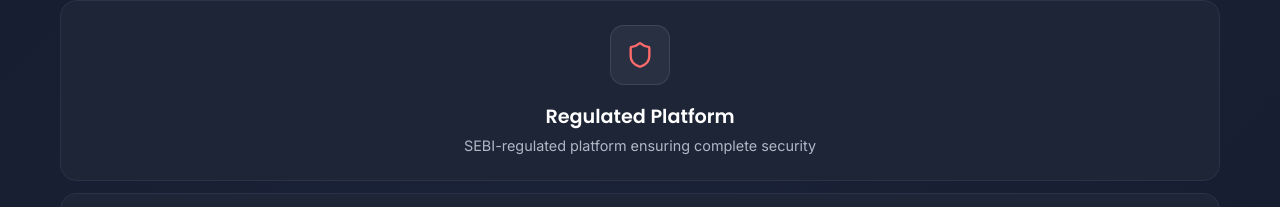
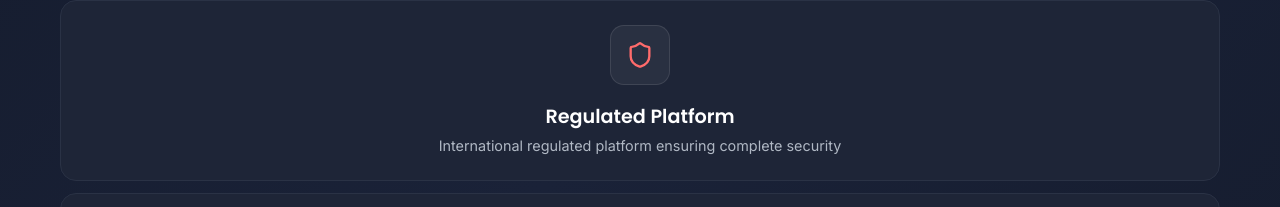
Before and after one commit to lokigit07/stockkida, a React (Vite) app: page / in a window 1280 px wide. Shown: the part 1820-2027 px from the top of the page. Built offline with nearby package versions, Linux system fonts and the light colour scheme; the HTML template or start-up script is replaced by a standard one.

Commit message:
Update Features.jsx

```diff
--- a/src/components/Features.jsx
+++ b/src/components/Features.jsx
@@ -19,7 +19,7 @@
     {
       icon: <Shield size={28} />,
       title: "Regulated Platform",
-      description: "SEBI-regulated platform ensuring complete security",
+      description: "International regulated platform ensuring complete security",
       gradient: "gradient-3"
     },
     {
```
